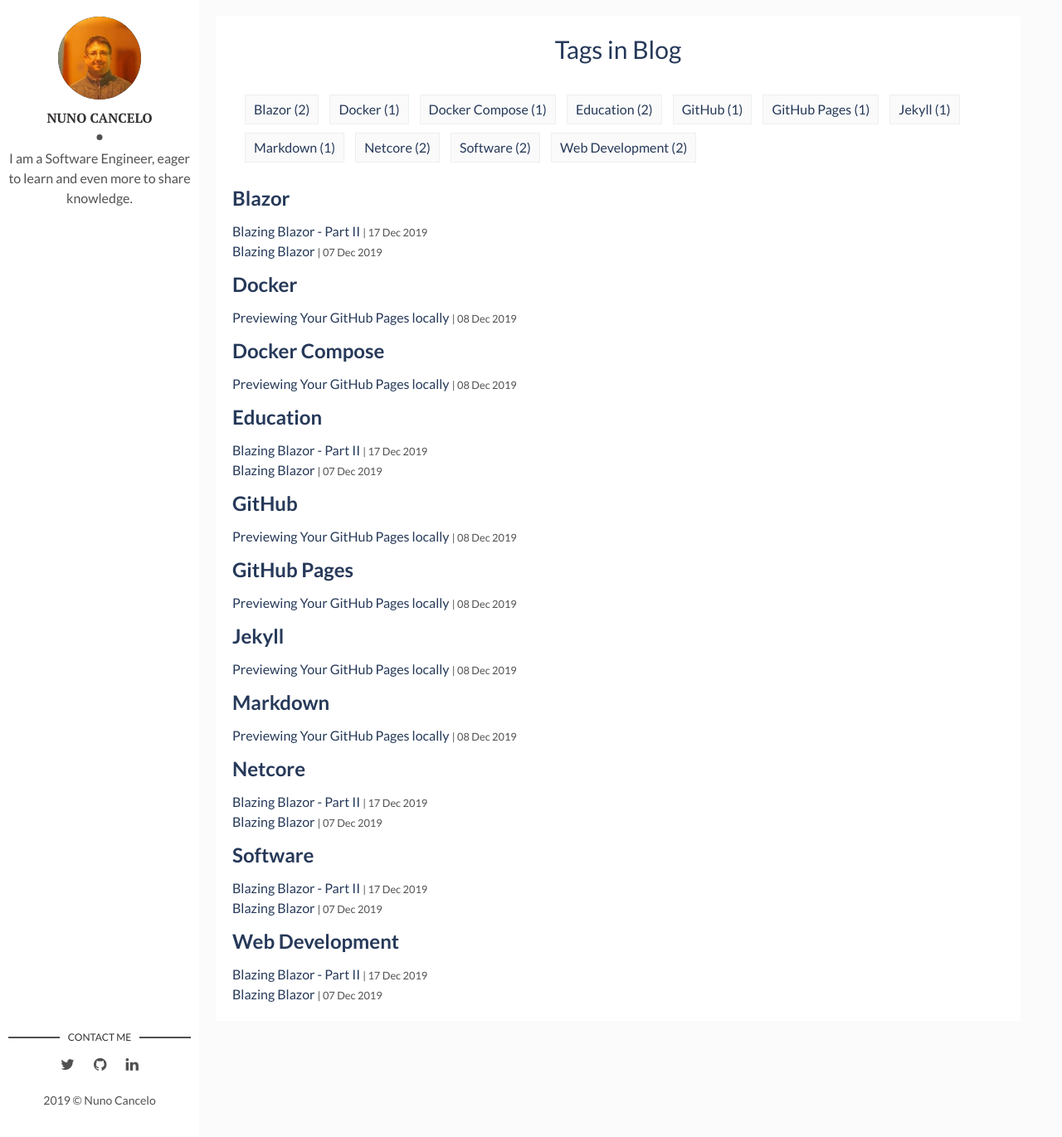
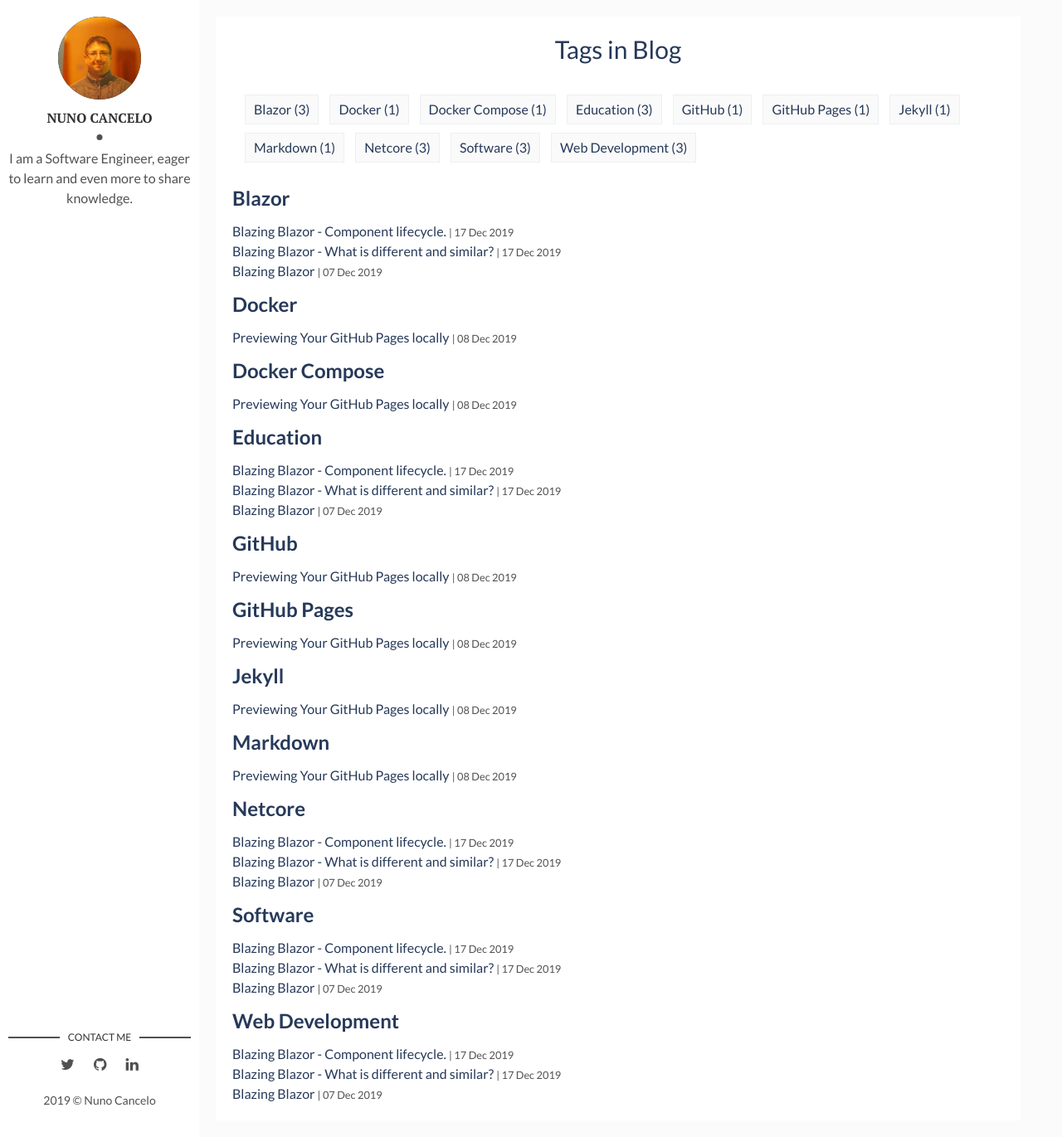
Before and after one commit to masterzdran/masterzdran.github.io, a Jekyll site: the page built from tags.html, in a window 1280 px wide and 1371 px high. Shown: the whole window at 83% size. Built offline with Jekyll 4.4.1, drawn with Linux system fonts in a browser that asks for light colours; some of the changed lines change nothing that is shown.

Commit message:
Blazing Blazor - Part III

````diff
--- /dev/null
+++ b/_posts/2019-12-17-Blazing-Blazor-Component-Scopes.markdown
@@ -0,0 +1,176 @@
+---
+layout: post
+title: Blazing Blazor - Component lifecycle.
+date: 2019-12-17 14:00:00 +0100
+description: What is the lifecycle of the components?.
+img: Blazing_Blazor.png
+cover: Blazing_Blazor_Part_III-cover.png
+tags: [Blazor, Netcore, Web Development, Education, Software]
+---
+
+In this post I'll investigate the component lifecycle, has we well know the importance of knowing the lifecycle of anything in technology :).
+
+From the [official documentation](https://docs.microsoft.com/en-us/aspnet/core/blazor/lifecycle?view=aspnetcore-3.1)
+> The Blazor framework includes synchronous and asynchronous lifecycle methods. Override lifecycle methods to perform additional operations on components during component initialization and rendering.
+
+# First of all ...
+
+... I'll reuse a component so I can see what is the component lifecycle flow.
+
+So by editing the **Counter.razor** and overriding all (relevant) methods:
+**void OnAfterRender(bool firstRender)**
+```
+protected override void OnAfterRender(bool firstRender)
+{
+    Console.WriteLine("OnAfterRender");
+}
+```
+**void OnInitialized()**
+```
+protected override void OnInitialized()
+{
+    Console.WriteLine("OnInitialized");
+}
+```
+**void OnParametersSet()**
+```
+protected override void OnParametersSet()
+{
+    Console.WriteLine("OnParametersSet");
+}
+```
+**Task OnAfterRenderAsync(bool firstRender)**
+```
+protected override Task OnAfterRenderAsync(bool firstRender)
+{
+    Console.WriteLine("OnAfterRenderAsync");
+    return base.OnAfterRenderAsync(firstRender);
+}
+```
+**Task OnInitializedAsync()**
+```
+protected override Task OnInitializedAsync()
+{
+    Console.WriteLine("OnInitializedAsync");
+    return base.OnInitializedAsync();
+}
+```
+**Task OnParametersSetAsync()**
+```
+protected override Task OnParametersSetAsync()
+{
+    Console.WriteLine("OnParametersSetAsync");
+    return base.OnParametersSetAsync();
+}
+```
+**Task SetParametersAsync(ParameterView parameters)**
+```
+public override Task SetParametersAsync(ParameterView parameters)
+{
+    Console.WriteLine("SetParametersAsync");
+    return base.SetParametersAsync(parameters);
+
+}
+```
+**bool ShouldRender()**
+```
+protected override bool ShouldRender()
+{
+    Console.WriteLine("ShouldRender");
+    return base.ShouldRender();
+}
+```
+
+The flow of calls in the lifecycle is:
+1. SetParametersAsync
+1. OnInitialized
+1. OnInitializedAsync
+1. OnParametersSet
+1. OnParametersSetAsync
+1. OnAfterRender
+1. OnAfterRenderAsync
+
+And this sequence is executed everytime the component is called.
+
+## SetParametersAsync
+Without getting in to deep, this method is the first method invoked and sets the value of each property of the ParameterView (Parameter or CascadingParameter).
+
+Small note:
+> Parameters that don't have a corresponding value in ParameterView are left unchanged.
+
+Once the parameters are set, then the initialize methods are invoked.
+
+## OnInitialized || OnInitializedAsync
+On these methods, the code that initiate the components are executed.
+
+Small note:
+> To perform an asynchronous operation, use OnInitializedAsync and the await keyword.
+
+After initialization the OnParameterSet is invoked.
+
+## OnParametersSet || OnParametersSetAsync
+These methods are executed after component initialization and each time new parameter values are specified.
+
+Small note:
+> Asynchronous work when applying parameters and property values must occur during the **OnParametersSetAsync** lifecycle event.
+
+
+## OnAfterRender || OnAfterRenderAsync
+These methods are invoked when the component is rendered. In this stage is possible to perform adicional actions on the rendered component.
+The boolean parameter is set as true once component is rendered.
+> Can be used to ensure that initialization work is only performed once.
+
+```
+protected override async Task OnAfterRenderAsync(bool firstRender)
+{
+    if (firstRender)
+    {
+        await ...
+    }
+}
+```
+
+Small note:
+> Asynchronous work immediately after rendering must occur during the OnAfterRenderAsync lifecycle event.
+>
+> Even if you return a Task from OnAfterRenderAsync, the framework doesn't schedule a further render cycle for your component once that task completes. This is to avoid an infinite render loop. It's different from the other lifecycle methods, which schedule a further render cycle once the returned task completes.
+
+# Other Methods
+Another method available to be overriden is **ShouldRender** method:
+```
+protected override bool ShouldRender();
+```
+
+Within this method it is possible to suppress UI refreshing. To do so the implementation return **false**.
+
+Small note:
+> Even if ShouldRender is overridden, the component is always initially rendered.
+
+Blazor does it best to render all needed components at the right time, however in some cases it may need some help. In that case there is a method to be invoked:
+```
+protected void StateHasChanged ();
+```
+> Notifies the component that its state has changed. When applicable, this will cause the component to be re-rendered.
+
+# Incomplete actions or Errors
+All asynchronous are best effort and sometimes the actions performed may not be completed when the component is rendered. To prevent misplaced data or errors, consider to provide render logic in the component. For instace, in the **FetchData** component, until the forecast collection is fulfilled there is an render logic implemented:
+```
+@if (forecasts == null)
+{
+    <p><em>Loading...</em></p>
+}
+else
+{
+    /// the forecast table is shown.
+}
+```
+
+# Conclusion
+In this post I went through an overview of the components lifecycle, by identifing the flow and then going through each one of them.
+By knowing the flow and its importance, the developer can think ahead and prevent some of the common pitfalls.
+
+# Source Code
+All the code can be reached at https://github.com/masterzdran/BlazorPlayground
+
+# Resources
+* [2019-12-17] https://docs.microsoft.com/en-us/aspnet/core/blazor/?view=aspnetcore-3.1
--- a/_posts/2019-12-17-Blazing-Blazor-Part-II.markdown
+++ b/_posts/2019-12-17-Blazing-Blazor-Part-II.markdown
@@ -1,6 +1,6 @@
 ---
 layout: post
-title: Blazing Blazor - Part II
+title: Blazing Blazor - What is different and similar?
 date: 2019-12-17 12:00:00 +0100
 description: What is different between Blazor Server and Blazor WebAssembly projects.
 img: Blazing_Blazor.png
````
Also changed, not shown: assets/img/Blazing_Blazor_Part_III-cover.png (added), 1 other file.
